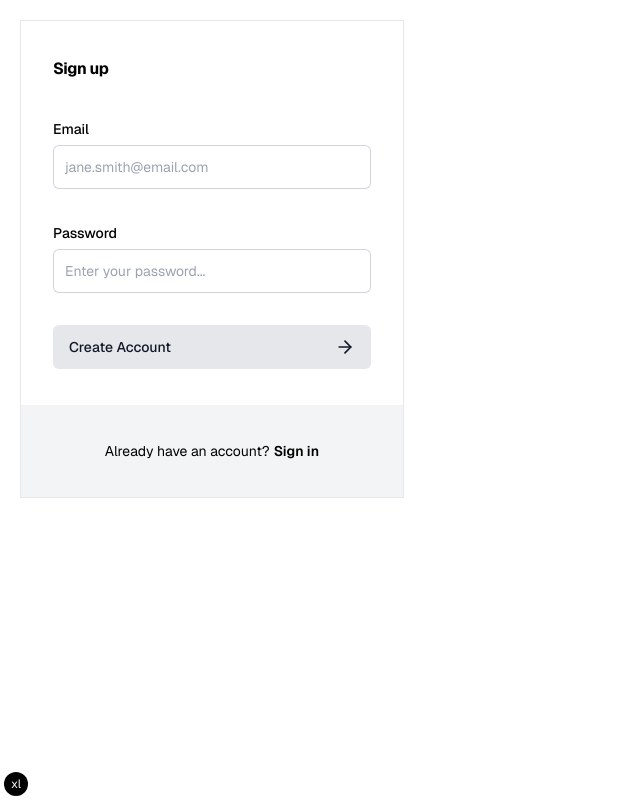
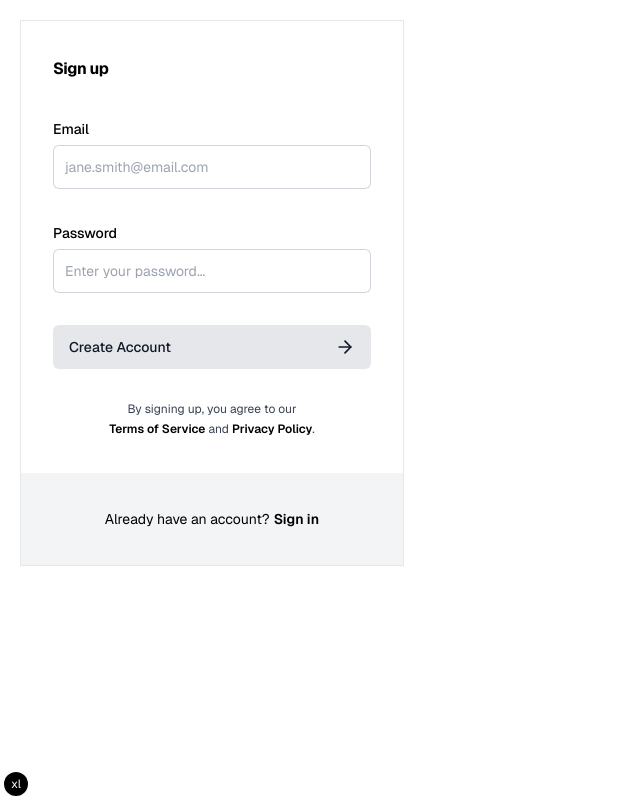
Before and after one commit to dlbarduzzi/platvids, a Next.js app: page /sign-up in a window 1280 px wide. Shown: the whole page, without its empty margins (0-640 px from the left). Built offline with nearby package versions, Linux system fonts and the light colour scheme; no server answers; what drizzle-zod would draw is missing.

Commit message:
Add disable styles to signup

```diff
--- a/src/app/(auth)/sign-up/_components/signup.tsx
+++ b/src/app/(auth)/sign-up/_components/signup.tsx
@@ -21,6 +21,8 @@ import {
 import { Input } from "@/components/ui/input"
 import { Button } from "@/components/ui/button"
 
+import { cn } from "@/lib/utils"
+import { delay } from "@/lib/utils"
 import { signUp } from "@/features/auth/actions/signup"
 import { signUpSchema } from "@/features/auth/schemas/signup"
 
@@ -33,11 +35,16 @@ export function SignUpForm() {
     },
   })
 
-  const { errors } = form.formState
+  const { errors, isSubmitting } = form.formState
 
   async function onSubmit(values: SignUpSchema) {
-    const resp = await signUp(values)
-    console.log(resp)
+    if (1 > 2) {
+      const resp = await signUp(values)
+      console.log(resp)
+    } else {
+      await delay(2000)
+      console.log("Submitted!")
+    }
   }
 
   return (
@@ -62,6 +69,7 @@ export function SignUpForm() {
                           {...field}
                           type="text"
                           variant={!!errors.email ? "danger" : "default"}
+                          disabled={isSubmitting}
                           placeholder="jane.smith@email.com"
                         />
                       </FormControl>
@@ -82,6 +90,7 @@ export function SignUpForm() {
                           {...field}
                           type="password"
                           variant={!!errors.password ? "danger" : "default"}
+                          disabled={isSubmitting}
                           placeholder="Enter your password..."
                         />
                       </FormControl>
@@ -91,20 +100,58 @@ export function SignUpForm() {
                 )}
               />
               <div>
-                <Button type="submit" className="h-11 w-full">
+                <Button type="submit" className="h-11 w-full" disabled={isSubmitting}>
                   <span className="flex-1 text-left">Create Account</span>
                   <ArrowRight className="size-5" />
                 </Button>
+              </div>
+              <div
+                className={cn(
+                  "text-center text-xs",
+                  isSubmitting ? "text-gray-400" : "text-gray-700"
+                )}
+              >
+                <span className="block">By signing up, you agree to our</span>
+                <span className="block pt-1">
+                  <Link
+                    href="/general/terms-of-service"
+                    className={cn(
+                      "font-semibold hover:underline hover:underline-offset-4",
+                      isSubmitting ? "pointer-events-none text-gray-400" : "text-black"
+                    )}
+                  >
+                    Terms of Service
+                  </Link>
+                  {" and "}
+                  <Link
+                    href="/general/privacy-policy"
+                    className={cn(
+                      "font-semibold hover:underline hover:underline-offset-4",
+                      isSubmitting ? "pointer-events-none text-gray-400" : "text-black"
+                    )}
+                  >
+                    Privacy Policy
+                  </Link>
+                  .
+                </span>
               </div>
             </form>
           </FormProvider>
         </div>
         <div className="bg-gray-100 px-8 py-9">
-          <div className="space-x-1 text-center text-sm text-black">
+          <div
+            className={cn(
+              "space-x-1 text-center text-sm",
+              isSubmitting ? "pointer-events-none text-gray-400" : "text-black"
+            )}
+          >
             <span>Already have an account?</span>
             <Link
               href="/sign-in"
-              className="font-semibold hover:underline hover:underline-offset-4"
+              className={cn(
+                "font-semibold hover:underline hover:underline-offset-4",
+                isSubmitting && "pointer-events-none"
+              )}
             >
               Sign in
             </Link>
--- a/src/components/ui/button.tsx
+++ b/src/components/ui/button.tsx
@@ -14,7 +14,7 @@ const buttonVariants = cva(
   {
     variants: {
       variant: {
-        default: "bg-gray-200 text-gray-900 hover:bg-gray-300",
+        default: "bg-gray-200 text-gray-900 hover:bg-gray-300 disabled:text-gray-400",
         ghost: "bg-white text-gray-900 hover:bg-gray-100",
       },
       size: {
```
